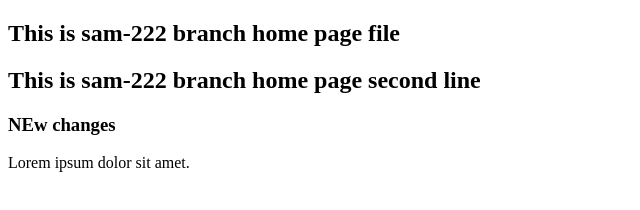
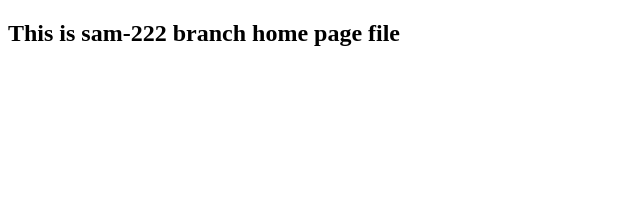
Before and after one commit to samimmolla1715/Sam, a plain HTML site: page home.html in a window 1280 px wide. Shown: the whole page, without its empty margins (0-640 px from the left). Drawn offline with Linux system fonts and the light colour scheme.

Commit message:
remove paragraph

```diff
--- a/home.html
+++ b/home.html
@@ -5,9 +5,6 @@
     <meta name="viewport" content="width=device-width, initial-scale=1.0">
     <title>Document</title>
     <h2>This is sam-222 branch home page file</h2>
-    <h2>This is sam-222 branch home page second line</h2>
-    <h3>NEw changes</h3>
-    <p>Lorem ipsum dolor sit amet.</p>
 </head>
 <body>
 
```
